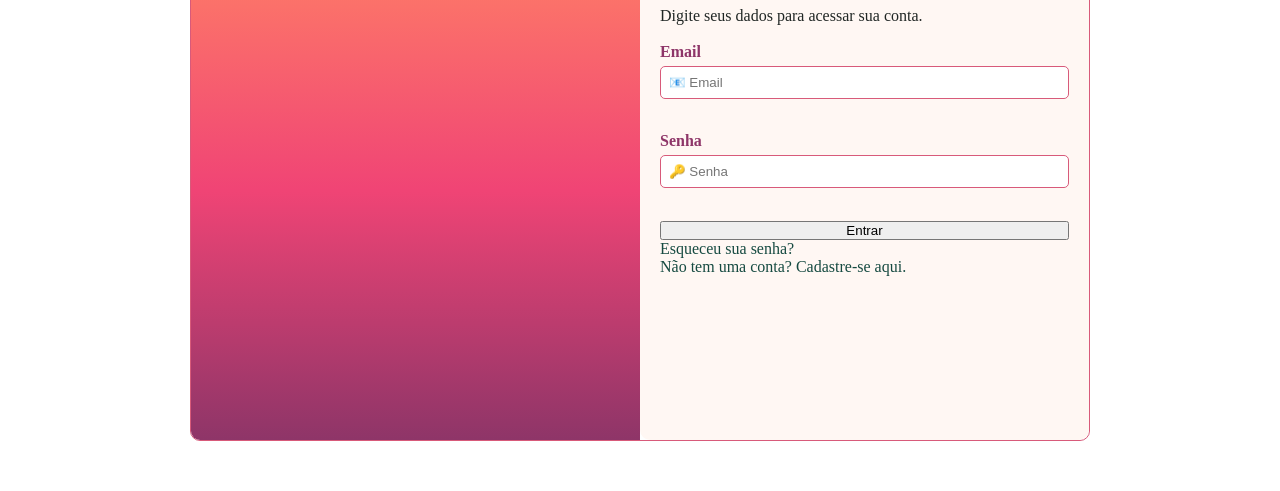
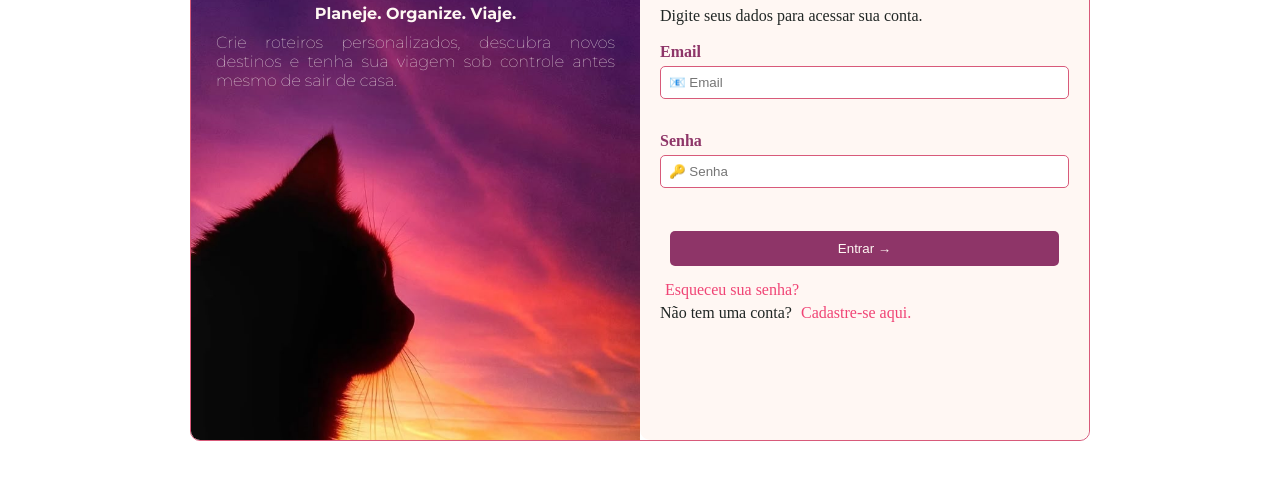
Before and after one commit to Albert-Gabriel1/OutHome, a plain HTML site: page login.html in a window 1280 px wide. Shown: the part 376-867 px from the top of the page. Drawn offline with Linux system fonts and the light colour scheme.

Commit message:
up
terminando a tela de login

```diff
--- a/estilo.css
+++ b/estilo.css
@@ -5,6 +5,7 @@ body{
     padding: 0;
     margin: 0;
     color: #202624;
+    transition: all 0.8s ease;
 }
 /* Estilo do nav */
 nav{
@@ -351,7 +352,7 @@ menu a{
   font-weight: lighter;
   font-style: normal;
 }
-#header-login{
+#login-image{
   background-image: linear-gradient(to bottom, #FF8066, #F04475, #8E3568);
   min-height: 500px;
   width: 50%;
@@ -362,7 +363,7 @@ menu a{
   padding: 15px;
   font-weight: 100;
   color: #FFF7F3;
-  display: flex;
+  display: block;
 }
 #login-container{
     display: flex;
@@ -371,7 +372,41 @@ menu a{
     margin: 50px auto;
     border: 1px solid #D85A7A;
     border-radius: 10px;
-    overflow: hidden;;
+    overflow: hidden;
+}
+#login-button{
+  background-color: #8E3568;
+  color: #FFF7F3;
+  padding: 10px;
+  border: none;
+  margin:10px;
+  border-radius: 5px;
+  cursor: pointer;
+  transition: all 0.8s ease;
+
+}
+#login-button:hover{
+  background-color: #F04475;
+  transform: translateX(5px);
+  padding: 12px;
+  transition: transform 0.3s ease, box-shadow 0.6s ease;
+  box-shadow: 0 5px 12px rgba(0, 0, 0, 0.2);
+
+}
+#login-image{
+  background-image: url(img/download.jfif);
+  background-repeat: no-repeat;
+  background-position:center;
+  background-size: cover;
+}
+form a{
+  padding: 5px;
+  text-decoration: none;
+  color: #F04475;
+}
+#login-image p{
+  text-align: justify;
+  padding: 10px;
 }
 
   .arrow-btn svg{ width:16px; height:16px; }
--- a/login.html
+++ b/login.html
@@ -22,8 +22,14 @@
 </header>
 <br>
 <div id="login-container">
-    <div id="header-login">
-        <h2>Seja Bem Vindo</h2>
+    <div id="login-image">
+        <div>
+            <h2>Seja Bem Vindo</h2>
+            <p>
+                <h4>Planeje. Organize. Viaje.</h4>
+                <p>Crie roteiros personalizados, descubra novos destinos e tenha sua viagem sob controle antes mesmo de sair de casa.</p>
+            </p>
+        </div>
     </div>
     <div id="tela-login">
         <h2>Fazer Login</h2>
@@ -37,9 +43,9 @@
             <label for="password">Senha</label>
             <input type="password" name="password" placeholder="🔑 Senha" required>
             <br>
-            <button type="submit">Entrar</button>
+            <button type="submit" id="login-button">Entrar →</button>
             <a href="forgot-password.html">Esqueceu sua senha?</a>
-            <a href="register.html">Não tem uma conta? Cadastre-se aqui.</a>
+            <p>Não tem uma conta?<a href="register.html"> Cadastre-se aqui.</a></p>
         </form>
     </div>
 </body>
```
Also changed, not shown: img/download.jfif (added), img/fundo_login.png (added).
